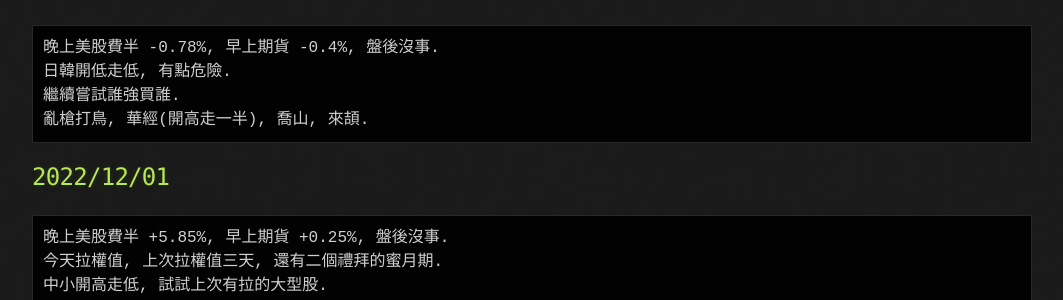
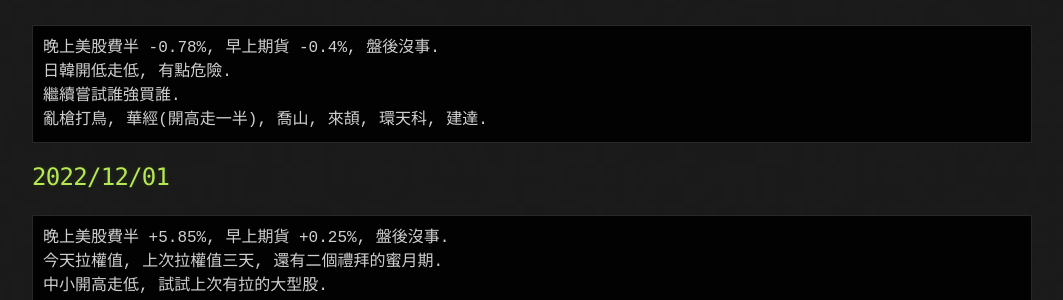
Before and after one commit to lepg5487/Stock_God, a Jekyll site: the page built from index.md, in a window 1280 px wide and 900 px high, scrolled down 348 px. Shown: the part 221-521 px from the top of the window, without its empty margins (108-1171 px from the left). Built offline with Jekyll 4.4.1, drawn with Linux system fonts in a browser that asks for light colours; our own code applies the rules of GitHub Pages for plain Markdown files.

Commit message:
Update index.md

````diff
--- a/index.md
+++ b/index.md
@@ -21,7 +21,7 @@ layout: testlayouts
 晚上美股費半 -0.78%, 早上期貨 -0.4%, 盤後沒事.
 日韓開低走低, 有點危險.
 繼續嘗試誰強買誰.
-亂槍打鳥, 華經(開高走一半), 喬山, 來頡.
+亂槍打鳥, 華經(開高走一半), 喬山, 來頡, 環天科, 建達.
 ```
 
 ## 2022/12/01
````
